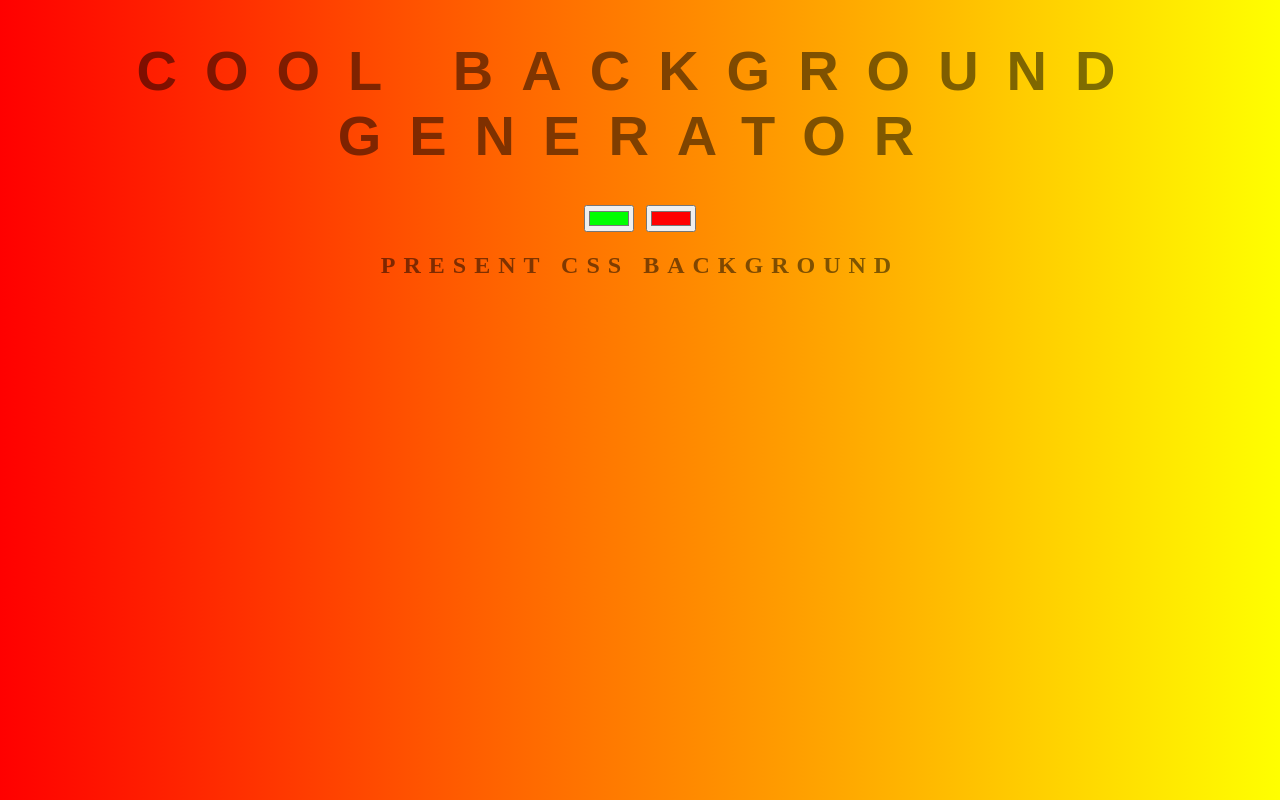
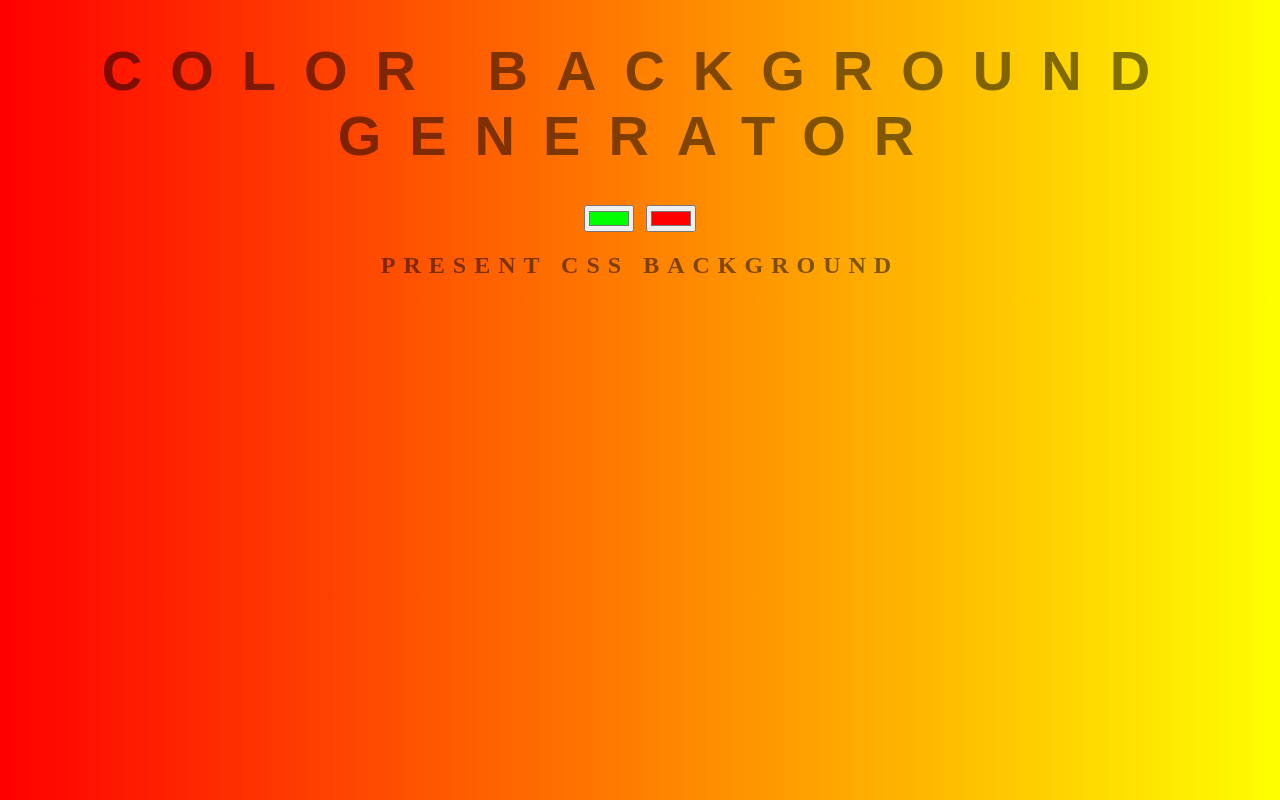
Before and after one commit to geowasim/bground-generator2, a plain HTML site: page index.html in a window 1280 px wide. Drawn offline with Linux system fonts and the light colour scheme.

Commit message:
change title to Color bg gen

```diff
--- a/index.html
+++ b/index.html
@@ -5,7 +5,7 @@
 	<link rel="stylesheet" type="text/css" href="style.css">
 </head>
 <body id="gradient">
-	<h1>Cool Background Generator</h1>
+	<h1>Color Background Generator</h1>
 	<input class="color1" type="color" name="color1" value="#00ff00">
 	<input class="color2" type="color" name="color2" value="#ff0000">
 	<h2>Present CSS Background</h2>
```
